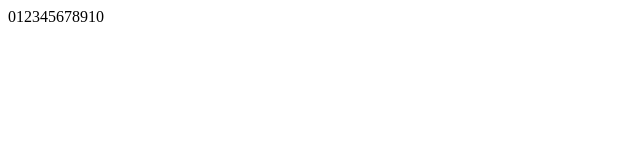
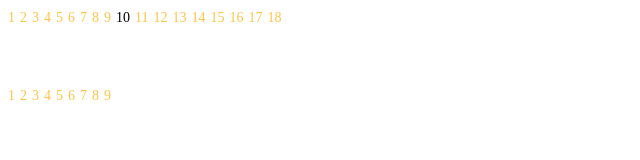
Before and after one commit to Arroheily/-, a plain HTML site: page index.html in a window 1280 px wide. Both pictures are taken after a click on the element "10". Shown: the whole page, without its empty margins (0-640 px from the left). Drawn offline with Linux system fonts and the light colour scheme.

Commit message:
html抽取拼写

```diff
--- a/index.html
+++ b/index.html
@@ -5,12 +5,32 @@
         <script src="pager.js"></script>
         <title>ColorDivide.JS</title>
     </head>
+    <style>
+        .abs-pager-btn{
+            display: inline-block;
+            padding-right: 5px;
+            font-size: 14px;
+            font-weight: normal;
+            -ms-touch-action: manipulation;
+            touch-action: manipulation;
+            cursor: pointer;
+        }
+        .abs-pager-active{
+            color: #ffc446;
+            cursor: pointer;
+        }
+        .margin-top{
+            margin-top: 60px;
+        }
+    </style>
     <body>
-        <div id="pager_demo"></div>
+        <div id="pager_demo1"></div>
+        <div id="pager_demo2" class="margin-top"></div>
     </body>
 </html>
 <script>
-PGPlugin.generatePage("pager_demo");
+PGPlugin.generatePage("pager_demo1",18);
+PGPlugin.generatePage("pager_demo2",9);
 // ColorDivide.listen('#demo1');
 // ColorDivide.config({splitter: 'word'}).listen('#demo2');
 // ColorDivide.config({splitter: 'line'}).listen('#demo3');
--- a/pager.js
+++ b/pager.js
@@ -6,7 +6,9 @@
     }
     var _plugin_api = {
         generatePage:function(id, count){
+            if(count == undefined){
             count = _options.default_pageCount;
+        }
             pager_contain(id, count);
         },
         firstFunc: function(str = _options.default_word) {
@@ -18,14 +20,59 @@
             return this;
         },
         pickerPage: function(){
-            alert(123)
+            // alert(event.target.id)
+            var lastPicker = event.target.id;
+            this.toggleClass(event.target,"abs-pager-active");
+
+        },
+
+        // 关于class的添加，删除
+        hasClass: function(obj, cls){
+            return obj.className.match(new RegExp('(\\s|^)' + cls + '(\\s|$)'));
+        },
+        addClass: function(obj, cls){
+            if (!this.hasClass(obj, cls)) obj.className += " " + cls;
+        },
+        removeClass: function(obj, cls){
+            if (this.hasClass(obj, cls)) {
+                var reg = new RegExp('(\\s|^)' + cls + '(\\s|$)');
+                obj.className = obj.className.replace(reg, ' ');
+            }
+        },
+        toggleClass: function(obj, cls){
+            if(this.hasClass(obj,cls)){
+                this.removeClass(obj, cls);
+            }else{
+                this.addClass(obj, cls);
+            }
+        }
+
+    }
+
+    var pager_contain = function(id, items){
+        var contain = document.getElementById(id);
+        for (var i = 1; i <= items; i++) {
+            // contain.innerHTML  += '<span class="abs-pager-btn abs-pager-active" id="abs-pager-btn'+id+'_'+i+'" onclick="PGPlugin.pickerPage()">'+ i +'</span>';
+            contain.innerHTML  += pager_html("span",id,"abs-pager-btn abs-pager-active",'onclick="PGPlugin.pickerPage()"',i);
         }
     }
-    var pager_contain = function(id, items){
-        var contain = document.getElementById(id);
-        for (var i = 0; i <= items; i++) {
-            contain.innerHTML  += '<span onclick="PGPlugin.pickerPage()">'+ i +'</span>';
+    var pager_html = function(tag, id, classname, callback, content){
+        var complete_html = '<'+ tag +' ';
+        if(id != null){
+            complete_html += 'id="'+id+'" ';
         }
+        if(classname != null){
+            complete_html += 'class="'+ classname +'" ';
+        }
+        if(callback != null){
+            complete_html += callback;
+        }
+        complete_html += '>';
+        if(content != null){
+            complete_html += content;
+        }
+        complete_html += '</'+ tag +'>';
+        return complete_html;
     }
 
     this.PGPlugin = _plugin_api;
```
